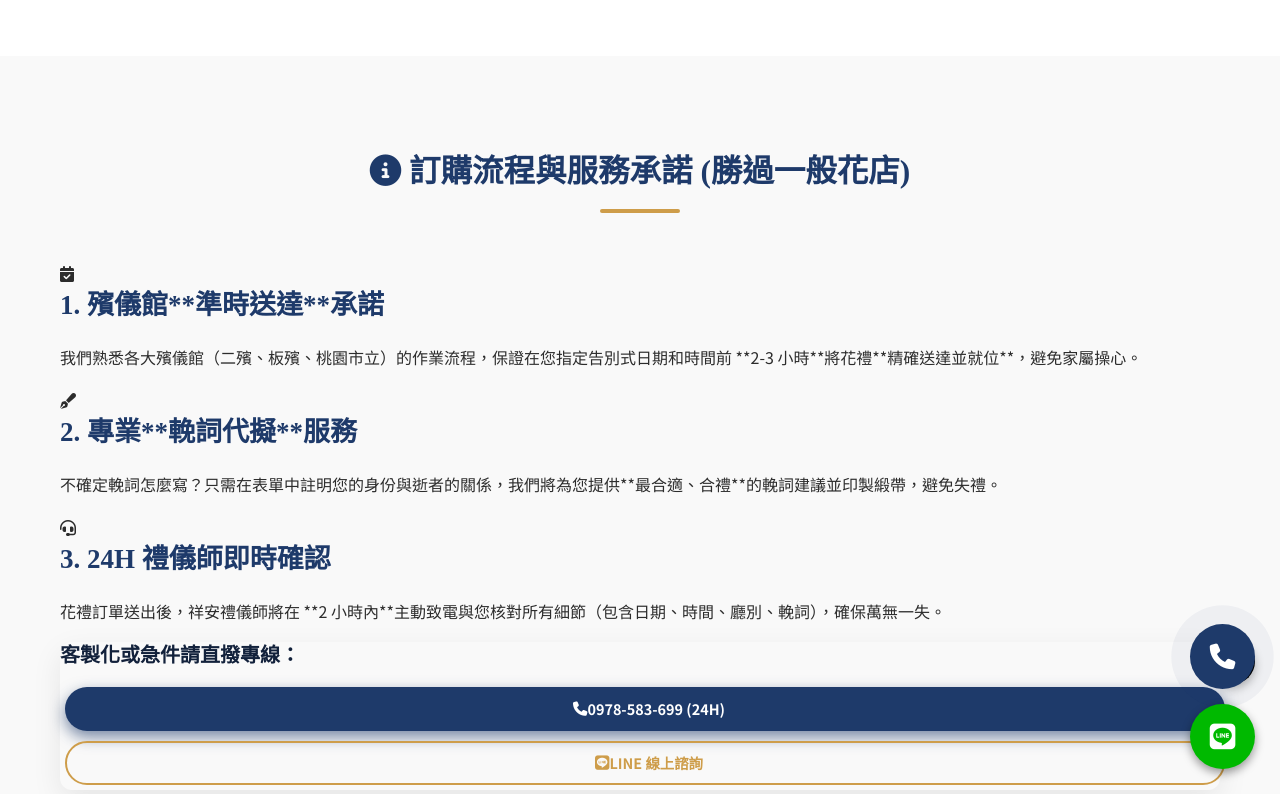
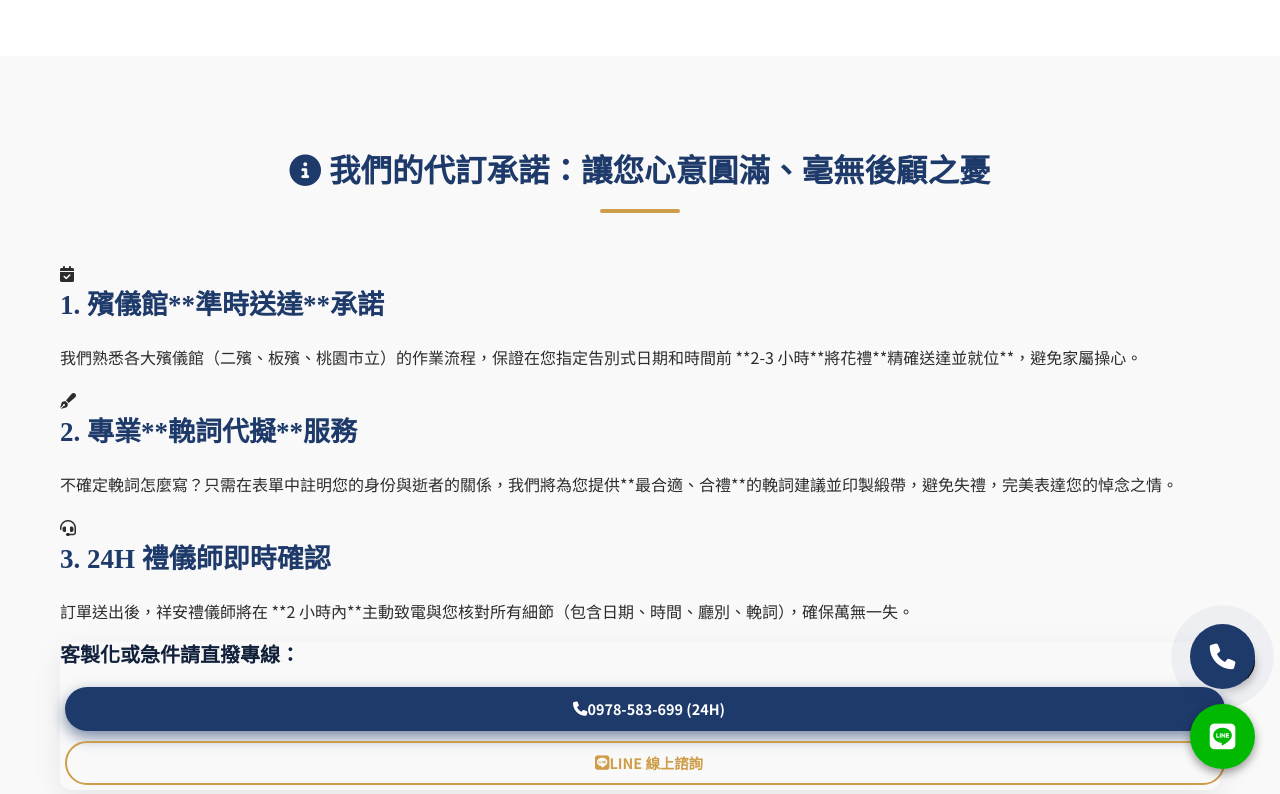
Before and after one commit to Shiangan/Shiangan, a Jekyll site: the page order.html, which Jekyll copies as it is, in a window 1280 px wide and 900 px high, scrolled down 2565 px, cut to the strip 106-900 px from the top of the window. Built offline with Jekyll 4.4.1, drawn with Linux system fonts in a browser that asks for light colours; some web fonts are replaced; some of the changed text lies outside the part shown.

Commit message:
Update order.html

```diff
--- a/order.html
+++ b/order.html
@@ -12,6 +21,22 @@
     <link rel="stylesheet" href="https://cdnjs.cloudflare.com/ajax/libs/font-awesome/6.5.1/css/all.min.css" integrity="sha512-DTOQO9RWCH3ppGqcWaEA1BIZOC6xxalwEsw9c2QQeAIftl+Vegovlnee1c9QX4TctnWMn13TZye+giMm8e2LwA==" crossorigin="anonymous" referrerpolicy="no-referrer" />
     <link rel="preload" href="https://fonts.googleapis.com/css2?family=Noto+Serif+TC:wght@400;700&family=Noto+Sans+TC:wght@300;400;700&display=swap" as="style" crossorigin>
     <link href="https://fonts.googleapis.com/css2?family=Noto+Serif+TC:wght@400;700&family=Noto+Sans+TC:wght@300;400;700&display=swap" rel="stylesheet">
+
+    <script type="application/ld+json">
+    {
+      "@context": "https://schema.org",
+      "@type": "WebPage",
+      "name": "奠儀花禮快速訂購服務",
+      "description": "祥安生命提供奠儀花籃、蘭花、罐頭塔專業代訂服務，確保準時送達雙北、桃園各大殯儀館。",
+      "offers": {
+        "@type": "AggregateOffer",
+        "lowPrice": "2500",
+        "highPrice": "4500",
+        "priceCurrency": "TWD",
+        "offerCount": "3"
+      }
+    }
+    </script>
 </head>
 <body>
 
@@ -97,15 +122,21 @@
         <section id="flower-products" class="container-v-padding">
             <div class="container">
                 <h2 class="text-center"><i class="fas fa-gifts"></i> 莊重優質花禮精選</h2>
-                <p class="text-center section-description">我們提供高品質鮮花和盆景，符合告別式莊嚴氣氛，並確保花材新鮮。**點擊產品卡片即可開始訂購！**</p>
+                <p class="text-center section-description">我們深知送禮的心意，所有花禮皆由專業花藝師製作。點選您想表達心意的產品，讓我們為您圓滿傳遞。</p>
 
                 <div class="product-grid">
 
-                    <div class="product-card" data-product-name="標準型鮮花花籃 (一對)">
-                        <img src="images/product-flower-basket.jpg" alt="標準型鮮花花籃，適合告別式使用" class="product-image" loading="lazy">
+                    <div class="product-card" data-product-name="標準型鮮花花籃 (一對)" itemscope itemtype="https://schema.org/Product">
+                        <meta itemprop="name" content="標準型鮮花花籃 (一對)">
+                        <meta itemprop="description" content="莊重氣派，適用於各種宗教儀式，主要花材為白色/黃色菊花、香水百合。">
+                        <img src="images/product-flower-basket.jpg" alt="標準型鮮花花籃，適合告別式使用" class="product-image" loading="lazy" itemprop="image">
                         <div class="product-body">
                             <h3>標準型鮮花花籃 (一對)</h3>
-                            <p class="price-tag"><i class="fas fa-tag"></i> NT$ **3,800** 起</p>
+                            <p class="price-tag" itemprop="offers" itemscope itemtype="https://schema.org/Offer">
+                                <i class="fas fa-tag"></i> NT$ **3,800** 起
+                                <meta itemprop="price" content="3800">
+                                <meta itemprop="priceCurrency" content="TWD">
+                            </p>
                             <ul class="product-features styled-list">
                                 <li><i class="fas fa-hand-point-right"></i> **莊重氣派**，適用於各種宗教儀式。</li>
                                 <li><i class="fas fa-hand-point-right"></i> 主要花材：白色/黃色菊花、香水百合。</li>
@@ -115,11 +146,17 @@
                         </div>
                     </div>
 
-                    <div class="product-card" data-product-name="高雅蘭花盆景 (一盆)">
-                        <img src="images/product-orchid.jpg" alt="高雅蘭花盆景，適用於靈堂佈置" class="product-image" loading="lazy">
+                    <div class="product-card" data-product-name="高雅蘭花盆景 (一盆)" itemscope itemtype="https://schema.org/Product">
+                         <meta itemprop="name" content="高雅蘭花盆景 (一盆)">
+                        <meta itemprop="description" content="持久典雅的白蝴蝶蘭盆景，適用於告別式或室內靈堂。">
+                        <img src="images/product-orchid.jpg" alt="高雅蘭花盆景，適用於靈堂佈置" class="product-image" loading="lazy" itemprop="image">
                         <div class="product-body">
                             <h3>高雅蘭花盆景 (一盆)</h3>
-                            <p class="price-tag"><i class="fas fa-tag"></i> NT$ **2,500** 起</p>
+                            <p class="price-tag" itemprop="offers" itemscope itemtype="https://schema.org/Offer">
+                                <i class="fas fa-tag"></i> NT$ **2,500** 起
+                                <meta itemprop="price" content="2500">
+                                <meta itemprop="priceCurrency" content="TWD">
+                            </p>
                             <ul class="product-features styled-list">
                                 <li><i class="fas fa-hand-point-right"></i> **持久典雅**，適用於告別式或室內靈堂。</li>
                                 <li><i class="fas fa-hand-point-right"></i> 主要花材：高質感白蝴蝶蘭，花況優良。</li>
@@ -129,11 +166,17 @@
                         </div>
                     </div>
 
-                    <div class="product-card" data-product-name="傳統罐頭塔/食品塔 (一對)">
-                        <img src="images/product-food-tower.jpg" alt="傳統罐頭塔，中式禮儀常用" class="product-image" loading="lazy">
+                    <div class="product-card" data-product-name="傳統罐頭塔/食品塔 (一對)" itemscope itemtype="https://schema.org/Product">
+                        <meta itemprop="name" content="傳統罐頭塔/食品塔 (一對)">
+                        <meta itemprop="description" content="中式傳統禮儀不可或缺的奠儀，選用知名品牌飲料/食品。">
+                        <img src="images/product-food-tower.jpg" alt="傳統罐頭塔，中式禮儀常用" class="product-image" loading="lazy" itemprop="image">
                         <div class="product-body">
                             <h3>傳統罐頭塔/食品塔 (一對)</h3>
-                            <p class="price-tag"><i class="fas fa-tag"></i> NT$ **4,500** 起</p>
+                            <p class="price-tag" itemprop="offers" itemscope itemtype="https://schema.org/Offer">
+                                <i class="fas fa-tag"></i> NT$ **4,500** 起
+                                <meta itemprop="price" content="4500">
+                                <meta itemprop="priceCurrency" content="TWD">
+                            </p>
                             <ul class="product-features styled-list">
                                 <li><i class="fas fa-hand-point-right"></i> **中式傳統禮儀**不可或缺的奠儀。</li>
                                 <li><i class="fas fa-hand-point-right"></i> 選用知名品牌飲料/食品，品質保證。</li>
@@ -150,24 +193,24 @@
             <div class="container order-main-layout">
 
                 <div class="order-info">
-                    <h2><i class="fas fa-info-circle"></i> 訂購流程與服務承諾 (勝過一般花店)</h2>
+                    <h2><i class="fas fa-info-circle"></i> 我們的代訂承諾：讓您心意圓滿、毫無後顧之憂</h2>
 
                     <div class="commitment-block">
                         <i class="fas fa-calendar-check text-primary"></i>
                         <h3>1. 殯儀館**準時送達**承諾</h3>
-                        <p>我們熟悉各大殯儀館（二殯、板殯、桃園市立）的作業流程，保證在您指定告別式日期和時間前 **2-3 小時**將花禮**精確送達並就位**，避免家屬操心。</p>
+                        <p>我們熟悉各大殯儀館（二殯、板殯、桃園市立）的作業流程，保證在您指定告別式日期和時間前 **2-3 小時**將花禮**精確送達並就位**，避免家屬操心。 </p>
                     </div>
 
                     <div class="commitment-block">
                         <i class="fas fa-pen-fancy text-accent"></i>
                         <h3>2. 專業**輓詞代擬**服務</h3>
-                        <p>不確定輓詞怎麼寫？只需在表單中註明您的身份與逝者的關係，我們將為您提供**最合適、合禮**的輓詞建議並印製緞帶，避免失禮。</p>
+                        <p>不確定輓詞怎麼寫？只需在表單中註明您的身份與逝者的關係，我們將為您提供**最合適、合禮**的輓詞建議並印製緞帶，避免失禮，完美表達您的悼念之情。</p>
                     </div>
 
                     <div class="commitment-block">
                         <i class="fas fa-headset text-primary"></i>
                         <h3>3. 24H 禮儀師即時確認</h3>
-                        <p>花禮訂單送出後，祥安禮儀師將在 **2 小時內**主動致電與您核對所有細節（包含日期、時間、廳別、輓詞），確保萬無一失。</p>
+                        <p>訂單送出後，祥安禮儀師將在 **2 小時內**主動致電與您核對所有細節（包含日期、時間、廳別、輓詞），確保萬無一失。</p>
                     </div>
 
                     <div class="contact-cta-box primary-highlight shadow-soft">
@@ -178,13 +221,13 @@
                 </div>
 
                 <div class="order-form-wrap shadow-soft">
-                    <h2 style="border-bottom: 3px solid var(--accent-color); padding-bottom: 10px;">花禮訂購單 | 訂購三步驟</h2>
+                    <h2 style="border-bottom: 3px solid var(--accent-color); padding-bottom: 10px;">花禮訂購單 | 貼心三步驟</h2>
                     <form id="flower-order-form" action="submit_order.php" method="POST">
 
                         <fieldset class="form-group">
                             <legend>步驟 1：已選產品確認</legend>
                             <label for="product-select">您已選擇的產品：</label>
-                            <input type="text" id="product-select" name="product" value="" required readonly placeholder="請先點選上方的產品卡片">
+                            <input type="text" id="product-select" name="product" value="" required readonly placeholder="⬅️ 請先點選上方的產品卡片">
                         </fieldset>
 
                         <fieldset class="form-group">
@@ -192,14 +235,14 @@
                             <label for="recipient-name"><i class="fas fa-user-times"></i> **告別式/逝者名稱：**</label>
                             <input type="text" id="recipient-name" name="recipient_name" required placeholder="請填寫逝者姓名或告別式名稱">
 
-                            <label for="delivery-date"><i class="fas fa-clock"></i> **送達日期與時間：**</label>
+                            <label for="delivery-date"><i class="fas fa-clock"></i> **期望送達日期與時間：**</label>
                             <input type="datetime-local" id="delivery-date" name="delivery_date" required>
 
                             <label for="delivery-address"><i class="fas fa-map-pin"></i> **送達地點 (詳細)：**</label>
-                            <textarea id="delivery-address" name="delivery_address" rows="3" required placeholder="例：台北二殯景行廳 (01廳) / 新北板殯崇德廳 (A廳)"></textarea>
+                            <textarea id="delivery-address" name="delivery_address" rows="3" required placeholder="例：台北二殯景行廳 (01廳) / 新北板殯崇德廳 (A廳)，請務必提供廳別"></textarea>
 
-                            <label for="message"><i class="fas fa-scroll"></i> **輓詞內容 / 備註：**</label>
-                            <textarea id="message" name="message" rows="3" placeholder="請註明與逝者關係，讓我們協助您擬定輓詞。例如：『公司同仁敬輓，與逝者為摯友關係。』"></textarea>
+                            <label for="message"><i class="fas fa-scroll"></i> **輓詞/花牌署名 / 備註：**</label>
+                            <textarea id="message" name="message" rows="3" placeholder="請註明『致贈者全名』，以及您與逝者的關係，讓我們協助您擬定輓詞。例如：『公司同仁 林XX 敬輓。與逝者為摯友關係。』"></textarea>
                         </fieldset>
 
                         <fieldset class="form-group">
@@ -243,7 +286,7 @@
 
                 <h4>花禮訂購</h4>
                 <ul>
-                    <li><a href="order.html" aria-current="page">奠儀花禮快速訂購</a></li>
+                    <li aria-current="page"><a href="order.html" class="active">奠儀花禮快速訂購</a></li>
                 </ul>
             </div>
 
```
Also changed, not shown: other parts of order.html (+37 -25 lines).
